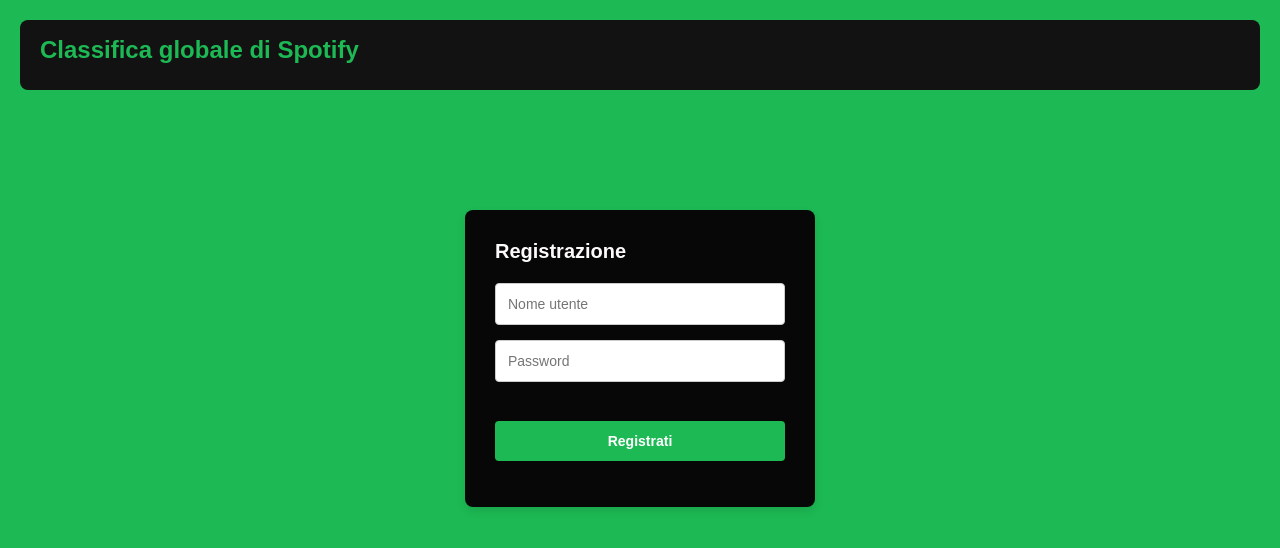
After one commit to Davidebise/community_php_bisello, a PHP site: page /registrazione.php in a window 1280 px wide. The commit adds this page. Shown: the top 548 px of the page. Run offline with PHP 8.4, Linux system fonts and the light colour scheme.

Commit message:
login and registration

```diff
--- a/www/add.php
+++ b/www/add.php
@@ -91,7 +91,7 @@ if ($_SERVER["REQUEST_METHOD"] === "POST") {
     <div class="container-forms">
         <div class="card_songs">
             <h1>Aggiungi una canzone</h1>
-            <form method="post" action="">
+            <form method="post" action="add.php">
                 <input type="hidden" name="form_tipo" value="canzone">
                 <input type="text" name="name" placeholder="Nome Canzone" required>
                 <input type="number" name="streams" placeholder="Numero Stream" required>
@@ -103,7 +103,7 @@ if ($_SERVER["REQUEST_METHOD"] === "POST") {
 
         <div class="card_artist">
             <h1>Aggiungi un artista</h1>
-            <form method="post" action="">
+            <form method="post" action="add.php">
                 <input type="hidden" name="form_tipo" value="artista">
                 <input type="text" name="name_artista" placeholder="Nome Artista" required>
                 <input type="number" name="listeners" placeholder="Ascoltatori Mensili" required>
@@ -115,7 +115,7 @@ if ($_SERVER["REQUEST_METHOD"] === "POST") {
 
         <div class="card_album">
             <h1>Aggiungi un album</h1>
-            <form method="post" action="">
+            <form method="post" action="add.php">
                 <input type="hidden" name="form_tipo" value="album">
                 <input type="text" name="name_album" placeholder="Nome Album" required>
                 <input type="number" name="position_album" placeholder="Posizione Classifica" required>
--- /dev/null
+++ b/www/logout.php
@@ -0,0 +1,6 @@
+<?php
+    session_start();
+    session_unset();  //libero variabili
+    session_destroy(); //distruggo la sessione
+    header("Location: login.php")
+?>
--- /dev/null
+++ b/www/registrazione.php
@@ -0,0 +1,53 @@
+<?php
+if ($_SERVER["REQUEST_METHOD"] === "POST") {
+    try {
+        // Connessione al database
+        $pdo = new PDO(
+            "mysql:host=db;dbname=communitydb;charset=utf8mb4",
+            getenv("DB_USER"),
+            getenv("DB_PASSWORD")
+        );
+
+        $nome = $_POST["name"] ?? "";
+        $password = $_POST["password"] ?? "";
+
+        $sql = "INSERT INTO UTENTI (Nome, Password) VALUES (?, ?)";
+        $query = $pdo->prepare($sql);
+        $query->execute([$nome,password_hash($password,PASSWORD_DEFAULT)]);
+
+        header("Location: login.php?registrato=1");
+        exit(); //interrompe esecuzione dello script
+
+    } catch (PDOException $e) { //window.location.href sposta l'utente nella pagina dichiarata
+        echo "<script>
+                alert('Nome utente già preso!');
+                window.location.href = 'registrazione.php';
+              </script>";
+    }
+}
+?>
+
+<!DOCTYPE html>
+<html lang="en">
+<head>
+    <meta charset="UTF-8">
+    <meta name="viewport" content="width=device-width, initial-scale=1.0">
+    <link rel="stylesheet" href="style/style_login.css">
+    <title>Registrazione</title>
+</head>
+<body>
+    <header>
+        <h1>Classifica globale di Spotify</h1>
+    </header>
+    <div class="container-forms">
+        <div class="card_login">
+            <h1>Registrazione</h1>
+            <form method="post" action="registrazione.php">
+                <input type="text" name="name" placeholder="Nome utente" required>
+                <input type="password" name="password" placeholder="Password" required>
+                <input type="submit" value="Registrati">
+            </form>
+        </div>
+    </div>
+</body>
+</html>
--- /dev/null
+++ b/www/style/style_login.css
@@ -0,0 +1,93 @@
+body {
+    font-family: Arial, sans-serif;
+    background-color: #1db954;
+    margin: 0;
+    padding: 1.25rem;
+    color: #333;
+}
+
+header {
+    background-color: #121212;
+    color: white;
+    padding: 1rem 1.25rem;
+    border-radius: 0.5rem;
+    margin-bottom: 1.5rem;
+    box-sizing: border-box;
+}
+
+header h1 {
+    margin: 0 0 0.625rem 0;
+    font-size: clamp(1.2rem, 2vw + 1rem, 1.5rem);
+    color: #1db954;
+}
+
+.container-forms {
+    display: flex;
+    flex-wrap: wrap;
+    gap: 40px;
+    justify-content: center; /* Le centra orizzontalmente se c'è spazio */
+    align-items: flex-start;
+    margin-top: 15vh;
+}
+
+/* Stile per il form dentro la card */
+.card_login {
+    background: rgb(7, 7, 7);
+    padding: 30px;
+    border-radius: 8px;
+    width: 100%;
+    max-width: 350px;
+    box-shadow: 0 4px 10px rgba(0, 0, 0, 0.1);
+    box-sizing: border-box;
+}
+
+.card_login h1 {
+    margin-top: 0;
+    font-size: 20px;
+    color: #fcfafa;
+    margin-bottom: 20px;
+}
+
+form {
+    display: flex;
+    flex-direction: column;
+    gap: 15px;
+}
+
+input[type="text"],
+input[type="password"] {
+    padding: 12px;
+    border: 1px solid #ccc;
+    border-radius: 4px;
+    font-size: 14px;
+    outline: none;
+    transition: border-color 0.2s;
+}
+
+input[type="text"]:focus,
+input[type="password"]:focus {
+    border-color: #1db954;
+}
+
+input[type="submit"] {
+    background-color: #1db954;
+    color: white;
+    border: none;
+    padding: 12px;
+    margin-top: 3vh;
+    margin-bottom: 2vh;
+    border-radius: 4px;
+    font-weight: bold;
+    cursor: pointer;
+    font-size: 14px;
+    transition: background-color 0.2s;
+}
+
+input[type="submit"]:hover {
+    background-color: #1aa34a;
+}
+
+a{
+    color: #1db954;
+    font-size:0.9rem;
+}
```
Also changed, not shown: www/classes.php (+55 -1 lines), www/index.php (+15 -0 lines), www/login.php (added, +76 -0 lines), www/modify.php (+50 -7 lines), www/style/style_index.css (+15 -8 lines).
